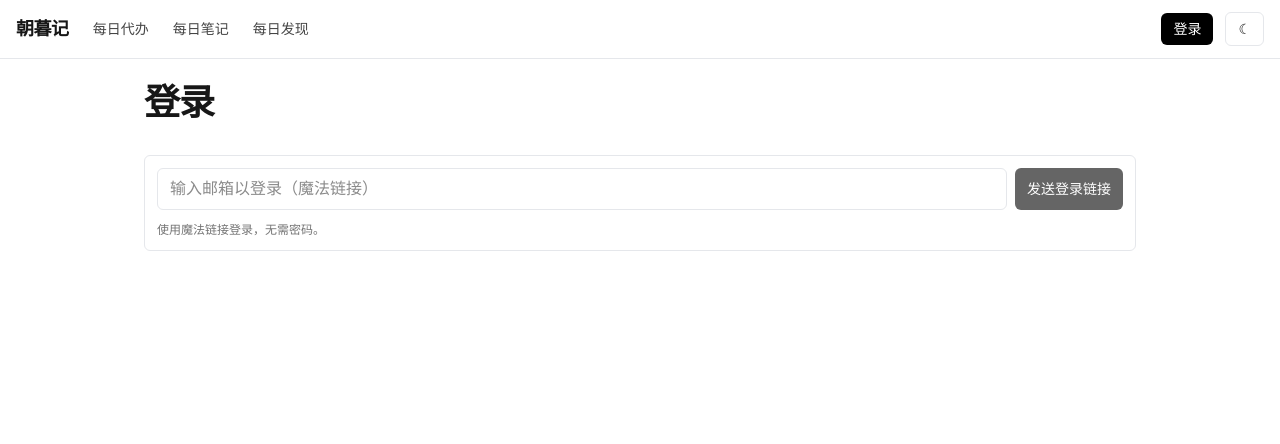
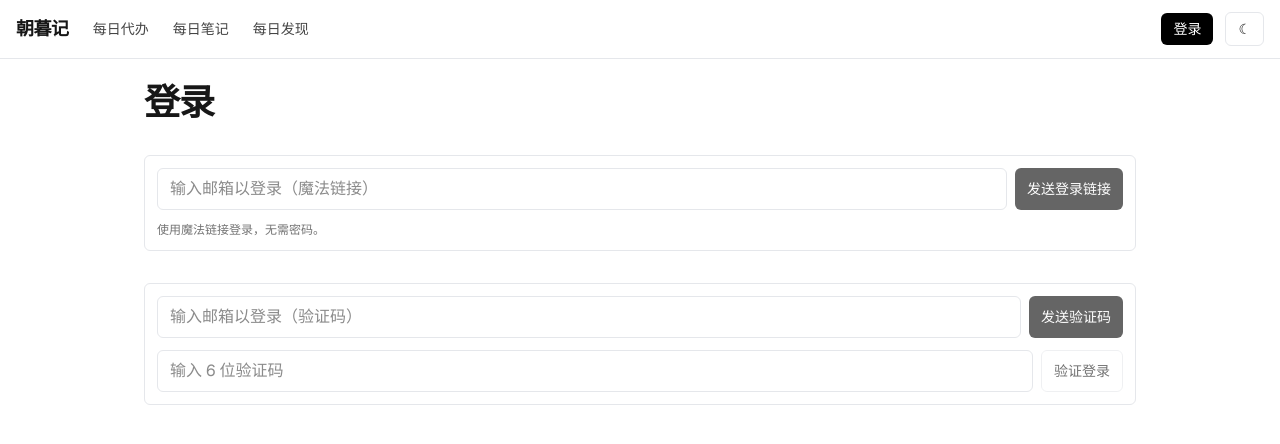
Before and after one commit to xujiongx/supbase, a Next.js app: page /login in a window 1280 px wide. Shown: the top 444 px of the page. Built offline with nearby package versions, Linux system fonts and the light colour scheme; no server answers.

Commit message:
feat(登录): 添加邮箱验证码登录功能
新增邮箱验证码登录方式，包含发送验证码、验证码倒计时和验证功能
同时调整部分页面文案，包括登录成功跳转路径和标题文字

```diff
--- a/src/app/login/page.tsx
+++ b/src/app/login/page.tsx
@@ -14,6 +14,12 @@ export default function LoginPage() {
     type: "success" | "error";
     text: string;
   } | null>(null);
+
+  // 新增：邮箱验证码相关状态
+  const [otpToken, setOtpToken] = useState("");
+  const [otpSending, setOtpSending] = useState(false);
+  const [otpVerifying, setOtpVerifying] = useState(false);
+  const [otpCooldown, setOtpCooldown] = useState(0);
 
   useEffect(() => {
     if (!isSupabaseConfigured) return;
@@ -35,8 +41,8 @@ export default function LoginPage() {
   useEffect(() => {
     if (!session) return;
     const t = setTimeout(() => {
-      setBanner({ type: "success", text: "已登录，正在跳转到 Todos..." });
-      router.replace("/todos");
+      setBanner({ type: "success", text: "已登录，正在跳转到首页..." });
+      router.replace("/");
     }, 100);
     return () => clearTimeout(t);
   }, [session, router]);
@@ -77,6 +83,92 @@ export default function LoginPage() {
     }
   };
 
+  // 新增：发送邮箱验证码
+  const sendEmailOtp = async () => {
+    const trimmed = email.trim();
+    if (!trimmed || !isValidEmail(trimmed)) {
+      setBanner({ type: "error", text: "请输入有效的邮箱地址" });
+      return;
+    }
+    if (!isSupabaseConfigured) {
+      setBanner({
+        type: "error",
+        text: "请先在 .env.local 配置 Supabase URL 和 anon key",
+      });
+      return;
+    }
+    if (otpCooldown > 0) return;
+    setOtpSending(true);
+    setBanner(null);
+    try {
+      const client = getSupabase()!;
+      const { error } = await client.auth.signInWithOtp({
+        email: trimmed,
+      });
+      if (error) throw error;
+      setBanner({ type: "success", text: "验证码已发送，请查收邮箱并输入 6 位验证码" });
+      setOtpToken("");
+      setOtpCooldown(60);
+    } catch (e: unknown) {
+      const msg = e instanceof Error ? e.message : String(e);
+      setBanner({ type: "error", text: msg || "发送失败" });
+    } finally {
+      setOtpSending(false);
+    }
+  };
+
+  // 新增：验证邮箱验证码
+  const verifyEmailOtp = async () => {
+    const trimmed = email.trim();
+    const token = otpToken.trim();
+    if (!trimmed || !isValidEmail(trimmed)) {
+      setBanner({ type: "error", text: "请输入有效的邮箱地址" });
+      return;
+    }
+    if (!token) {
+      setBanner({ type: "error", text: "请输入 6 位验证码" });
+      return;
+    }
+    if (!isSupabaseConfigured) {
+      setBanner({
+        type: "error",
+        text: "请先在 .env.local 配置 Supabase URL 和 anon key",
+      });
+      return;
+    }
+    setOtpVerifying(true);
+    setBanner(null);
+    try {
+      const client = getSupabase()!;
+      const { data, error } = await client.auth.verifyOtp({
+        email: trimmed,
+        token,
+        type: "email",
+      });
+      if (error) throw error;
+      if (data?.session) {
+        setBanner({ type: "success", text: "验证成功，正在登录..." });
+        // 会由 onAuthStateChange 自动设置 session 并跳转
+      } else {
+        setBanner({ type: "error", text: "验证失败，请重试" });
+      }
+    } catch (e: unknown) {
+      const msg = e instanceof Error ? e.message : String(e);
+      setBanner({ type: "error", text: msg || "验证失败" });
+    } finally {
+      setOtpVerifying(false);
+    }
+  };
+
+  // 新增：验证码发送倒计时
+  useEffect(() => {
+    if (otpCooldown <= 0) return;
+    const timer = setInterval(() => {
+      setOtpCooldown((s) => (s > 0 ? s - 1 : 0));
+    }, 1000);
+    return () => clearInterval(timer);
+  }, [otpCooldown]);
+
   const signOut = async () => {
     const client = getSupabase()!;
     await client.auth.signOut();
@@ -108,6 +200,8 @@ export default function LoginPage() {
               </button>
             </div>
           ) : (
+            <>
+              {/* 魔法链接登录 */}
               <div className="card p-3 space-y-3">
                 <div className="flex w-full gap-2">
                   <input
@@ -142,6 +236,60 @@ export default function LoginPage() {
                 </div>
                 <p className="text-xs opacity-60">使用魔法链接登录，无需密码。</p>
               </div>
+
+              {/* 邮箱验证码登录 */}
+              <div className="card p-3 space-y-3">
+                <div className="flex w-full gap-2">
+                  <input
+                    value={email}
+                    onChange={(e) => setEmail(e.target.value)}
+                    onKeyDown={(e) => {
+                      if (e.key === "Enter") sendEmailOtp();
+                    }}
+                    placeholder="输入邮箱以登录（验证码）"
+                    className="input flex-1"
+                    aria-label="邮箱"
+                    type="email"
+                  />
+                  <button
+                    onClick={sendEmailOtp}
+                    disabled={
+                      otpSending || !isValidEmail(email.trim()) || otpCooldown > 0
+                    }
+                    className="btn btn-primary"
+                  >
+                    {otpSending
+                      ? "发送中..."
+                      : otpCooldown > 0
+                      ? `重新发送(${otpCooldown}s)`
+                      : "发送验证码"}
+                  </button>
+                </div>
+                <div className="flex w-full gap-2">
+                  <input
+                    value={otpToken}
+                    onChange={(e) => setOtpToken(e.target.value)}
+                    onKeyDown={(e) => {
+                      if (e.key === "Enter") verifyEmailOtp();
+                    }}
+                    placeholder="输入 6 位验证码"
+                    className="input flex-1"
+                    aria-label="验证码"
+                    inputMode="numeric"
+                    pattern="[0-9]*"
+                  />
+                  <button
+                    onClick={verifyEmailOtp}
+                    disabled={
+                      otpVerifying || !isValidEmail(email.trim()) || !otpToken.trim()
+                    }
+                    className="btn btn-outline"
+                  >
+                    {otpVerifying ? "验证中..." : "验证登录"}
+                  </button>
+                </div>
+              </div>
+            </>
           )}
         </main>
       </Tooltip.Provider>
--- a/src/app/page.tsx
+++ b/src/app/page.tsx
@@ -63,7 +63,7 @@ export default function Home() {
       <section className="card p-6 md:p-8">
         <div className="prose prose-sm md:prose prose-neutral dark:prose-invert mx-auto text-center max-w-[60ch]">
           <p className="leading-relaxed">
-            朝暮记 —— 用简单，记满朝朝暮暮不必复杂，不用长篇大论。在这里，1
+            朝暮记 —— 用简单，记满朝朝暮暮。不必复杂，不用长篇大论。在这里，1
             分钟就能记下清晨的阳光、傍晚的晚风，或是一天里的小情绪。
           </p>
           <p className="leading-relaxed">
--- a/src/app/todos/page.tsx
+++ b/src/app/todos/page.tsx
@@ -155,7 +155,7 @@ export default function TodosPage() {
           {/* 顶部标题与快捷入口 */}
           <section className="space-y-4">
             <h1 className="text-3xl md:text-4xl font-semibold tracking-tight">
-              Todos
+              每日待办
             </h1>
             <TimeFilter value={timeFilter} onChange={setTimeFilter} />
           </section>
```
Lines whose indentation alone changed are shown as unchanged.
